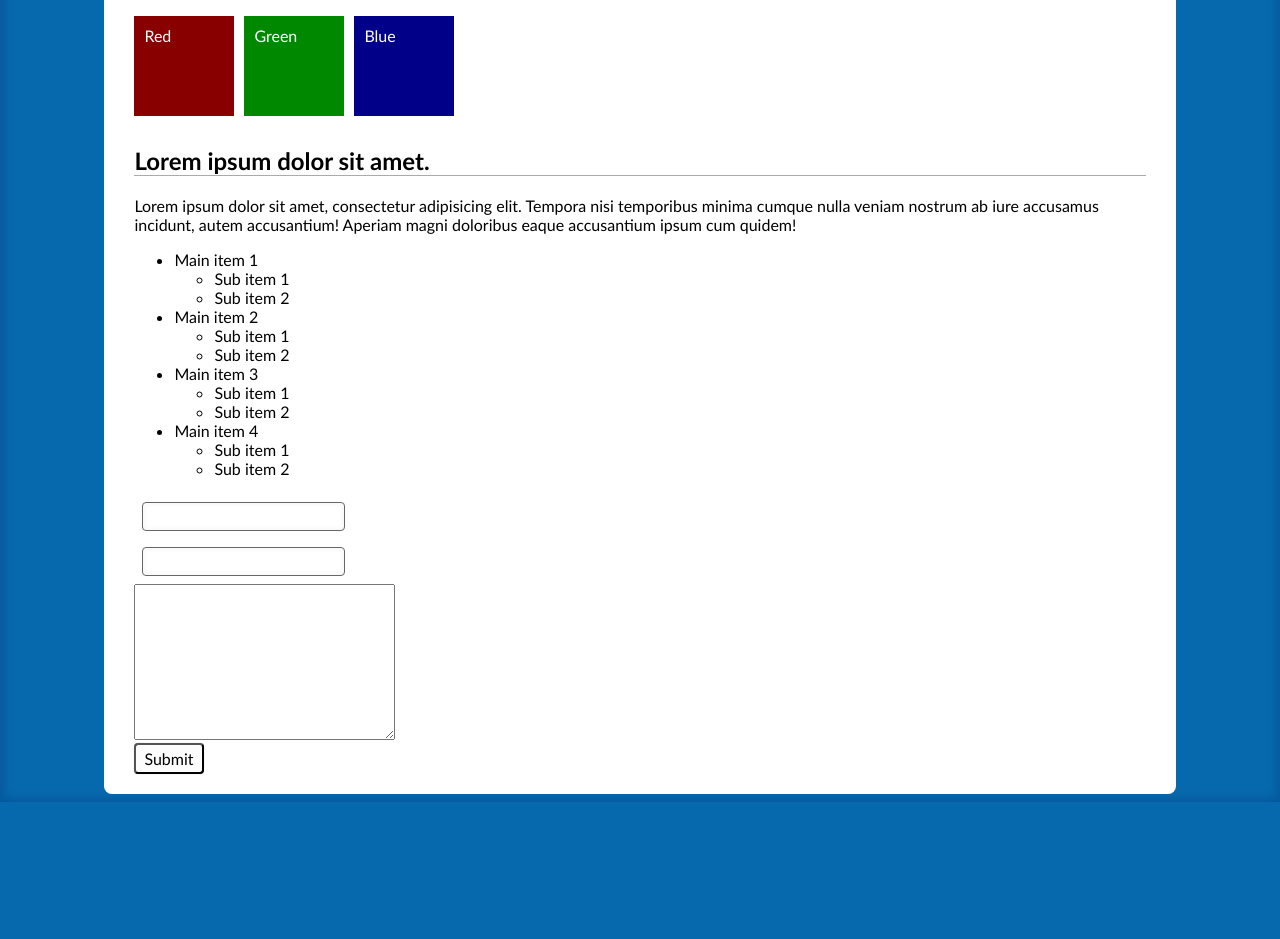
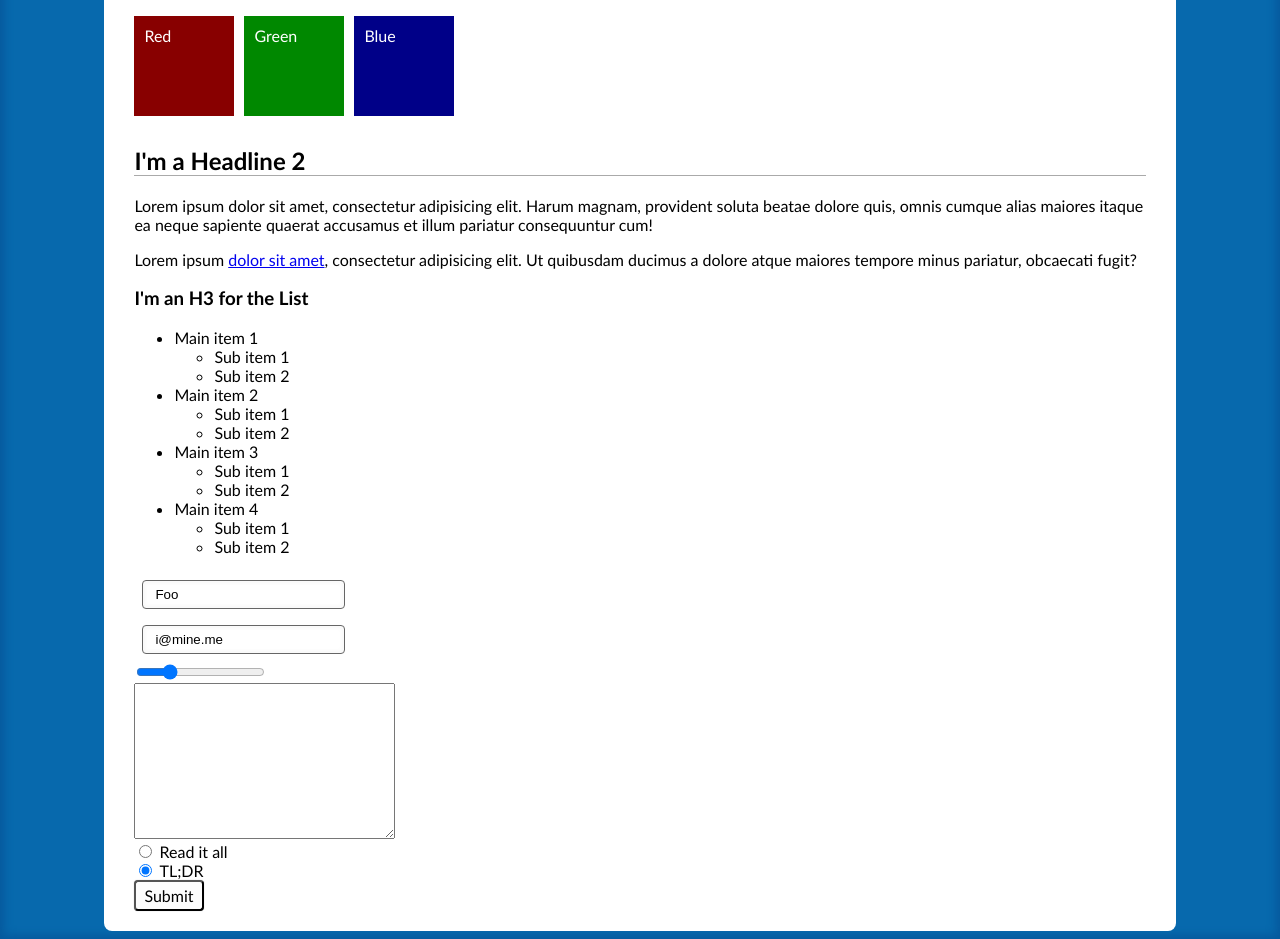
Before and after one commit to rradfar/jquery-refresher, a plain HTML site: page base/index.html in a window 1280 px wide. Shown: the part 126-1065 px from the top of the page. Before the commit the page ends 928 px from the top, so only its background shows below. Drawn offline with nearby package versions, Linux system fonts and the light colour scheme.

Commit message:
Add methods to manipulate attributes

```diff
--- a/base/index.html
+++ b/base/index.html
@@ -3,64 +3,67 @@
 
 <head>
   <meta charset="UTF-8">
-  <script src="https://cdnjs.cloudflare.com/ajax/libs/jquery/3.5.1/jquery.min.js"
-    integrity="sha512-bLT0Qm9VnAYZDflyKcBaQ2gg0hSYNQrJ8RilYldYQ1FxQYoCLtUjuuRuZo+fjqhx/qtq/1itJ0C2ejDxltZVFg=="
-    crossorigin="anonymous"></script>
+  <script src="https://code.jquery.com/jquery-1.12.3.min.js"
+    integrity="sha256-aaODHAgvwQW1bFOGXMeX+pC4PZIPsvn2h1sArYOhgXQ=" crossorigin="anonymous"></script>
   <script src="js/script.js"></script>
   <link rel="stylesheet" href="css/style.css">
-  <title>jQuery Refresher</title>
+  <title>The Complete jQuery Course - Course Code</title>
 </head>
 
 <body>
   <div id="content">
-    <h1>jQuery Refresher</h1>
+    <h1>The Complete jQuery Course - Project Structure</h1>
 
     <div class="red-box">Red</div>
     <div class="green-box">Green</div>
     <div class="blue-box">Blue</div>
     <div class="clear"></div>
 
-    <h2>Lorem ipsum dolor sit amet.</h2>
-    <p>Lorem ipsum dolor sit amet, consectetur adipisicing elit. Tempora nisi temporibus minima cumque nulla veniam
-      nostrum ab iure accusamus incidunt, autem accusantium! Aperiam magni doloribus eaque accusantium ipsum cum quidem!
-    </p>
+    <h2>I'm a Headline 2</h2>
+    <p>Lorem ipsum dolor sit amet, consectetur adipisicing elit. Harum magnam, provident soluta beatae dolore quis,
+      omnis cumque alias maiores itaque ea neque sapiente quaerat accusamus et illum pariatur consequuntur cum!</p>
+    <p>Lorem ipsum <a id="link" title="An amazing link" href="/url">dolor sit amet</a>, consectetur adipisicing elit. Ut
+      quibusdam ducimus a dolore atque maiores tempore minus pariatur, obcaecati fugit?</p>
+
+    <h3>I'm an H3 for the List</h3>
+    <!-- An unordered list with ID "list" -->
     <ul id="list">
-      <li>
-        Main item 1
+      <li>Main item 1
         <ul>
           <li>Sub item 1</li>
           <li>Sub item 2</li>
         </ul>
       </li>
-      <li>
-        Main item 2
+      <li>Main item 2
         <ul>
           <li>Sub item 1</li>
           <li>Sub item 2</li>
         </ul>
       </li>
-      <li>
-        Main item 3
+      <li>Main item 3
         <ul>
           <li>Sub item 1</li>
           <li>Sub item 2</li>
         </ul>
       </li>
-      <li>
-        Main item 4
+      <li>Main item 4
         <ul>
           <li>Sub item 1</li>
           <li>Sub item 2</li>
         </ul>
       </li>
     </ul>
+
+    <!-- A form element without class or ID  -->
     <form action="">
-      <input type="text"><br />
-      <input type="email" name="" id=""><br />
-      <textarea name="" id="" cols="30" rows="10"></textarea><br />
+      <input type="text" value="Foo"><br>
+      <input type="email" value="i@mine.me"><br>
+      <input type="range" min="1" max="10" value="3"><br>
+      <textarea name="message" id="message" cols="30" rows="10"></textarea><br>
+      <input type="radio" name="toc" value="read" id="read"> <label for="read">Read it all</label> <br>
+      <input type="radio" name="toc" value="tldr" checked> <label for="tldr">TL;DR</label> <br>
       <input type="submit" value="Submit">
     </form>
-  </div>
 </body>
 
 </html>
```
Also changed, not shown: base/js/script.js (+34 -0 lines).
